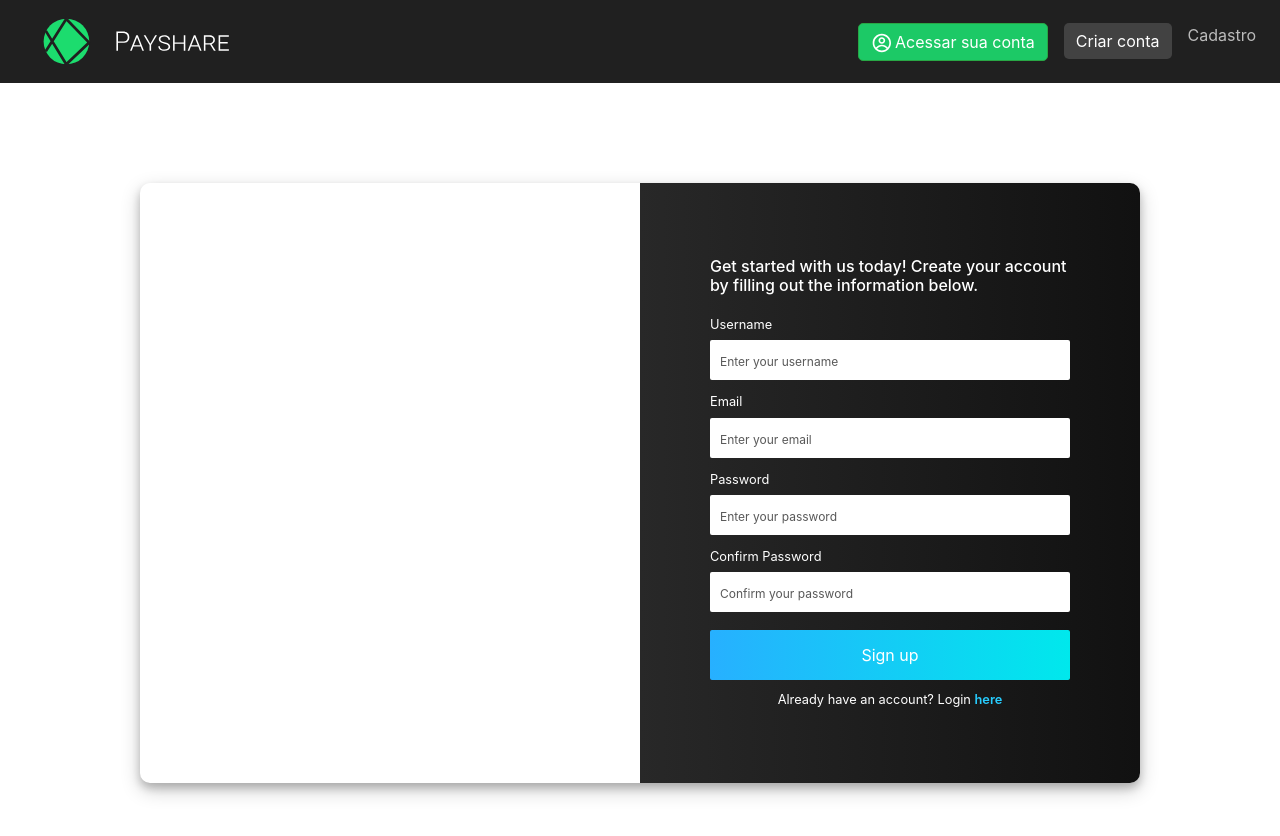
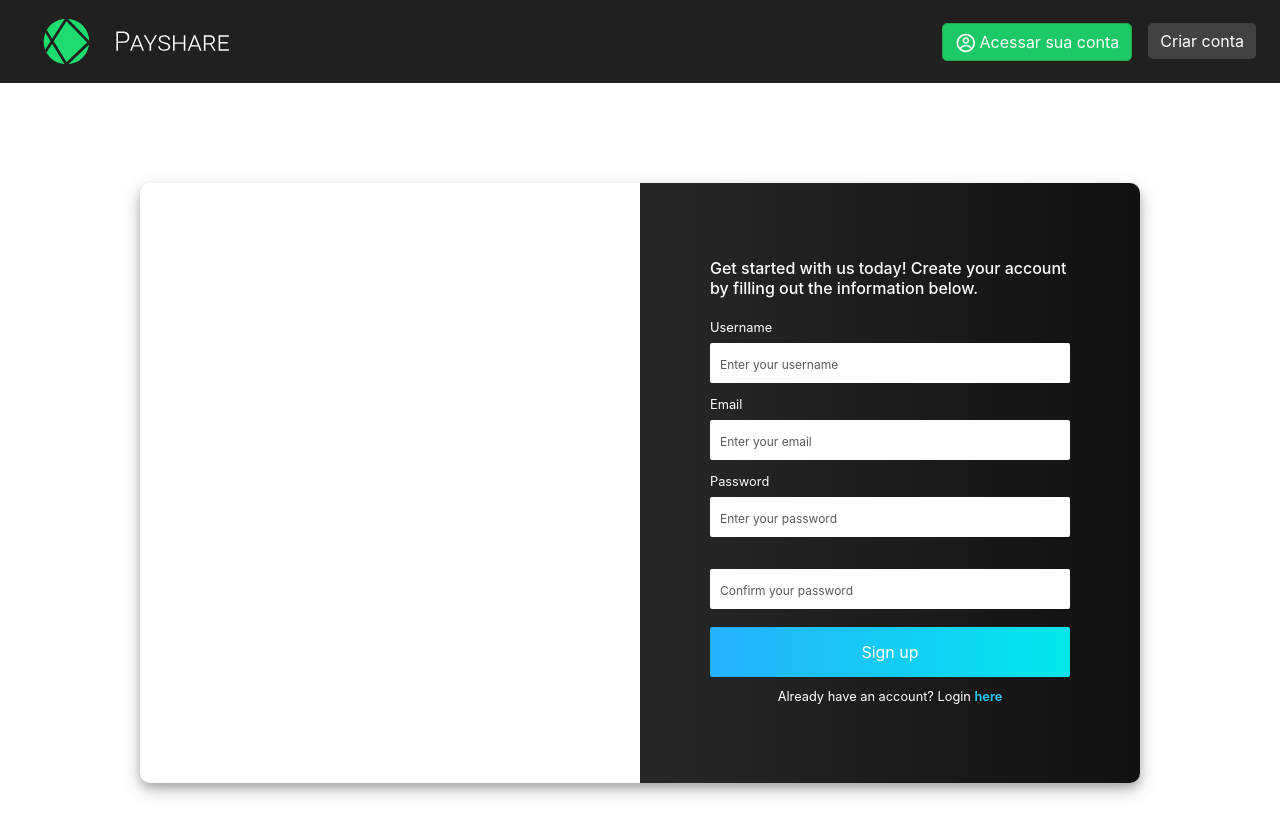
Before and after one commit to souzgab/pagshare-frontend, a React (Create React App) app: page /cadastro in a window 1280 px wide. Shown: the top 836 px of the page. Built offline with nearby package versions, Linux system fonts and the light colour scheme.

Commit message:
Alteração da NavBar

```diff
--- a/src/components/FormSignup.js
+++ b/src/components/FormSignup.js
@@ -53,7 +53,7 @@ const FormSignup = ({ submitForm }) => {
           {errors.password && <p>{errors.password}</p>}
         </div>
         <div className='form-inputs'>
-          <label className='form-label'>Confirm Password</label>
+          <label className='form-label'></label>
           <input
             className='form-input'
             type='password'
--- a/src/components/NavigationBar.js
+++ b/src/components/NavigationBar.js
@@ -50,7 +50,7 @@ export const NavigationBar = () => (
         <Nav className="ml-auto">
           <Nav.Item>
             <Nav.Link>
-              <Link to="/">
+              <Link to="/login">
               <Button className = 'btn-primary' sm='lg' variant="success"><img
                   src={profile}
                   width="20"
@@ -62,13 +62,8 @@ export const NavigationBar = () => (
           </Nav.Item>
           <Nav.Item>
             <Nav.Link>
-              <Link to="/login">
+              <Link to="/cadastro">
                 <Button className = 'btn-secondary'  sm='lg' variant="secondary">Criar conta</Button></Link>
-            </Nav.Link>
-          </Nav.Item>
-          <Nav.Item>
-            <Nav.Link>
-              <Link to="/cadastro">Cadastro</Link>
             </Nav.Link>
           </Nav.Item>
         </Nav>
```
